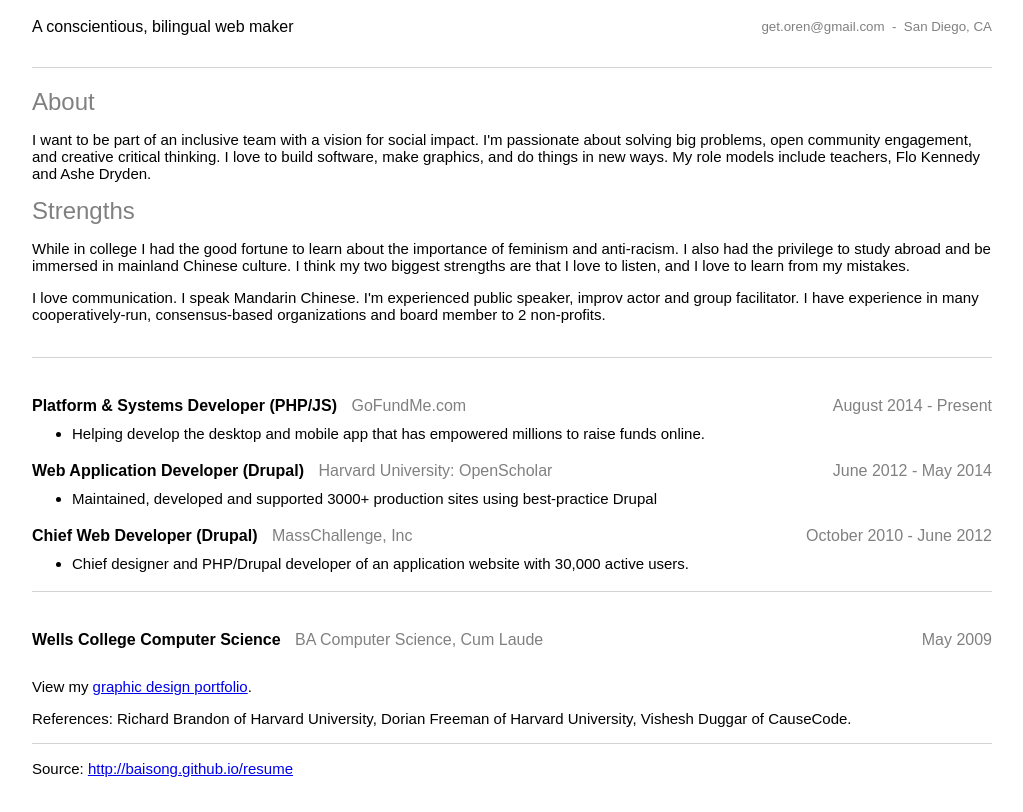
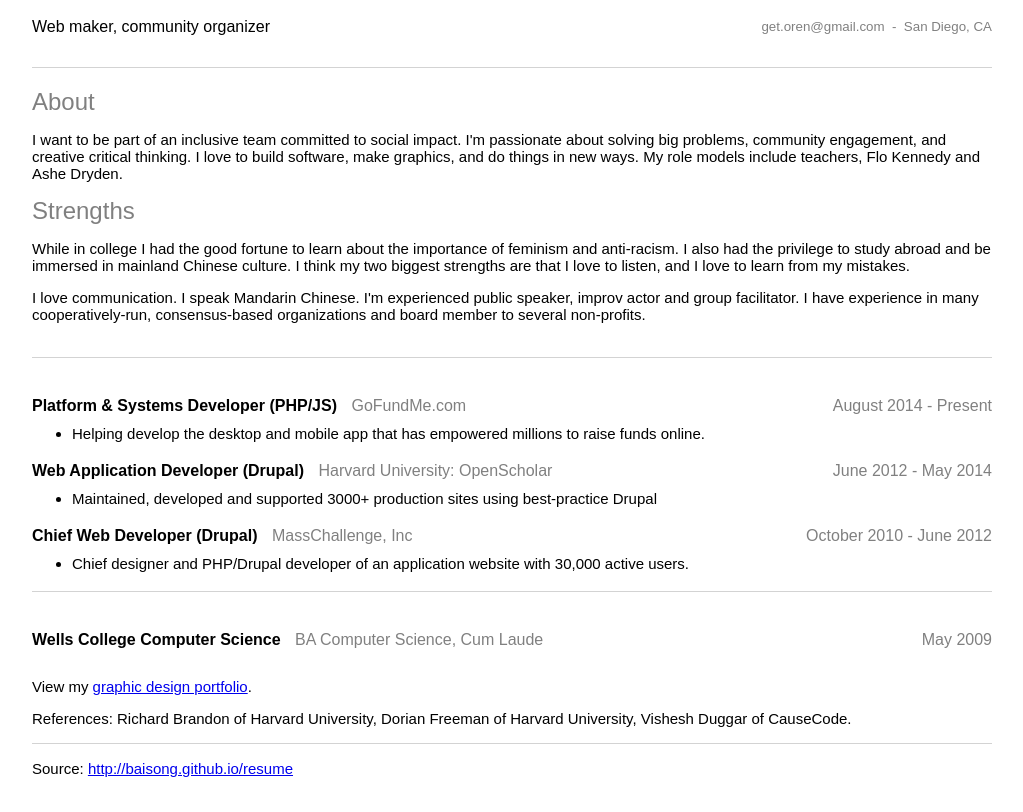
Before and after one commit to baisong/resume, a plain HTML site: page index.html in a window 1280 px wide. Shown: the part 60-872 px from the top of the page, without its empty margins (128-1151 px from the left). Drawn offline with Linux system fonts and the light colour scheme.

Commit message:
Update index.html

```diff
--- a/index.html
+++ b/index.html
@@ -114,7 +114,7 @@
 <div class="page-wrap">
     <h1>Oren Robinson</h1>
 
-    <p class="headline">A conscientious, bilingual web maker
+    <p class="headline">Web maker, community organizer
         <small class="right light">get.oren@gmail.com&nbsp;&nbsp;-&nbsp;&nbsp;San Diego, CA</small>
     </p>
     <div>
@@ -125,8 +125,8 @@
                 <h2>About</h2>
 
                 <p>
-                    I want to be part of an inclusive team with a vision for social impact. I'm passionate about solving
-                    big problems, open community engagement, and creative critical thinking. I love to build software,
+                    I want to be part of an inclusive team committed to social impact. I'm passionate about solving
+                    big problems, community engagement, and creative critical thinking. I love to build software,
                     make graphics, and do things in new ways. My role models include teachers, Flo Kennedy and Ashe
                     Dryden.
                 </p>
@@ -142,7 +142,7 @@
                 <p>
                     I love communication. I speak Mandarin Chinese. I'm experienced public speaker, improv actor and
                     group facilitator. I have experience in many cooperatively-run, consensus-based organizations and
-                    board member to 2 non-profits.
+                    board member to several non-profits.
                 </p>
             </div>
             <hr class="separator screen-only"/>
```
